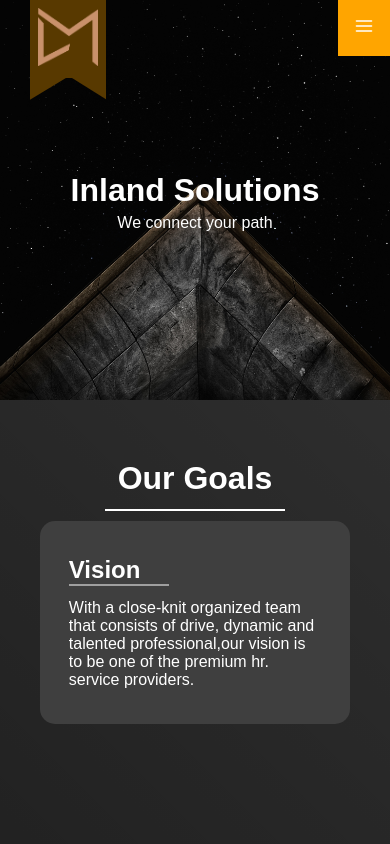
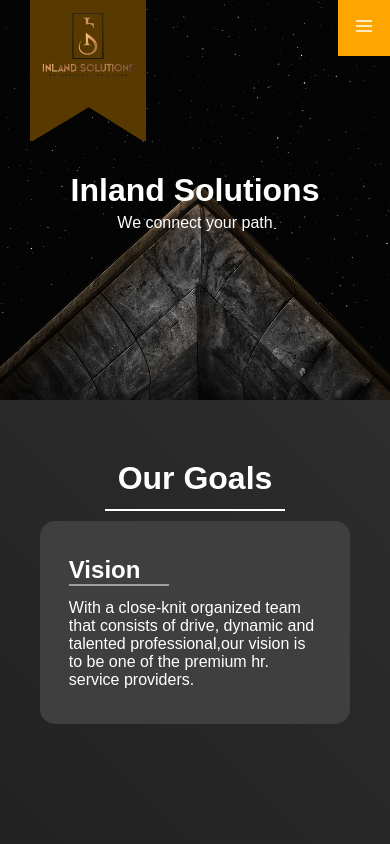
Before and after one commit to RipudamanRajput/Demoweb, a React (Create React App) app: page / in a window 390 px wide. Shown: the top 844 px of the page. Built offline with nearby package versions, Linux system fonts and the light colour scheme.

Commit message:
responsive design

```diff
--- a/src/Panel/Components/Header/Header.js
+++ b/src/Panel/Components/Header/Header.js
@@ -2,7 +2,7 @@
 import { Menu } from "react-feather";
 import Topbar from "./Topbar/Topbar";
 import './Topbar/style.css';
-import logo from '../../../Assets/img/logo/logo-removebg-preview.png';
+import logo from '../../../Assets/img/logo/logo.png';
 
 function Header() {
     const [show, setshow] = useState(false)
@@ -10,7 +10,7 @@
         <>
         <span className="header-logo">
             <span className="logo-container">
-                <img src={logo} width={60}/>
+                <img src={logo} width={100}/>
             </span>
         </span>
        <span
```
Also changed, not shown: src/Assets/img/logo/logo-removebg-preview.png (deleted), src/Assets/img/logo/logo.png (added).
